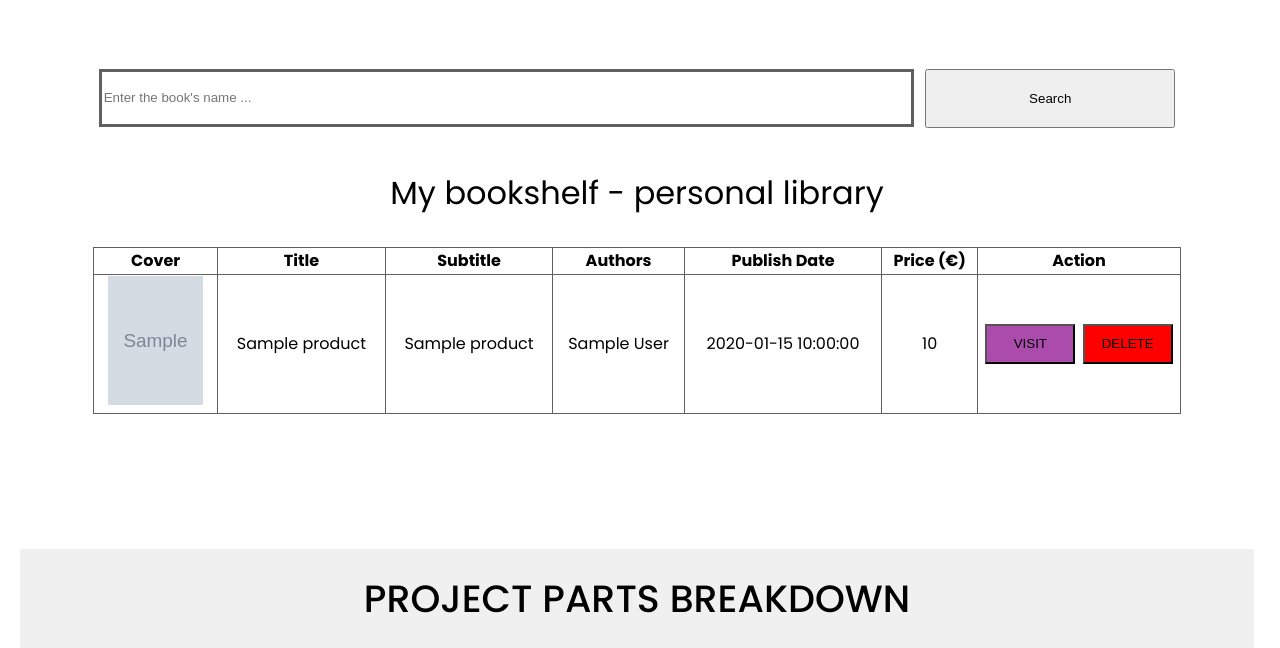
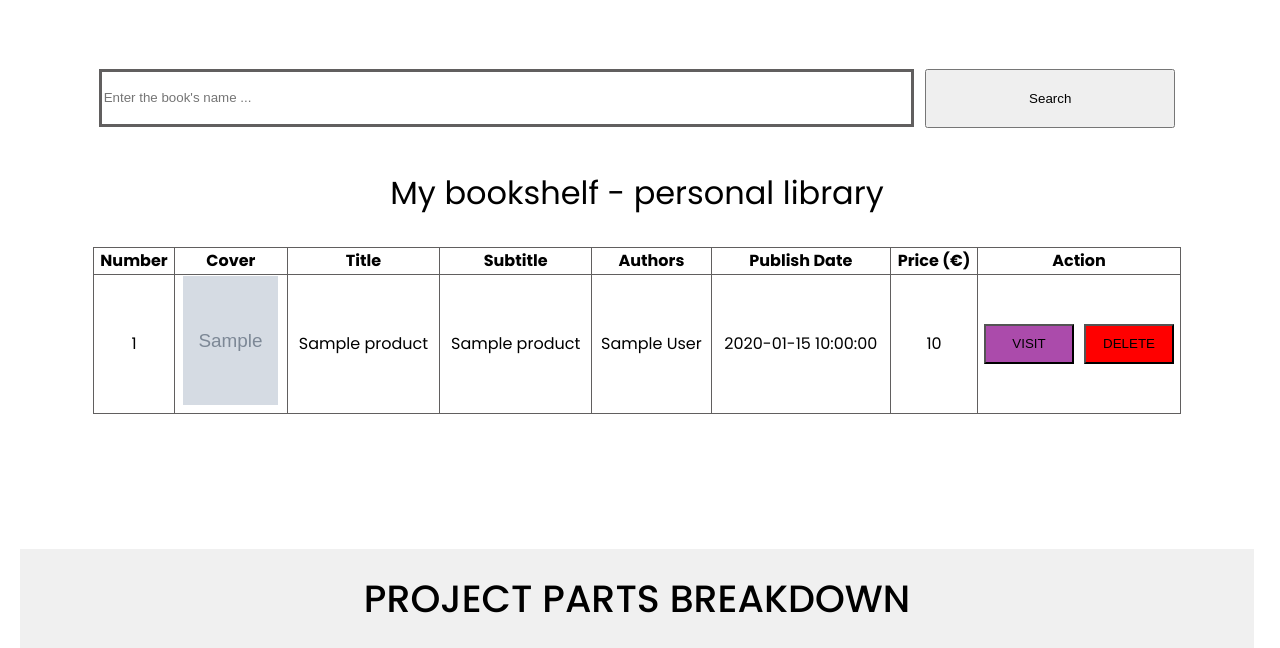
Before and after one commit to firaskoubaa/webappdev-flask, a Flask app: page / in a window 1280 px wide. Shown: the part 1237-1885 px from the top of the page. Run offline with Flask 2, Linux system fonts and the light colour scheme; tables that the repository leaves empty or names only in its code hold one stand-in row (values such as "Sample post"); grey boxes marked "Sample" are stand-in pictures.

Commit message:
add delete and update items in database works fine, next:misc

```diff
--- a/application.py
+++ b/application.py
@@ -17,6 +17,7 @@ def api_fetchdata(subject):
     all_items=response['items']     # extracts value of the key "items" which is another dictionnary
 
     for item_num in range(len(all_items)):
+        rownum += 1
         itemid=all_items[item_num]['id']
         title=all_items[item_num]['volumeInfo']['title']
 
@@ -50,24 +51,28 @@ def api_fetchdata(subject):
             price=all_items[item_num]['saleInfo']['saleability']
 
         previewlink="https://books.google.com/books?id="+itemid
-        # print('book n°'+str(item_num+1)+' id: '+itemid+' cover:'+cover+' title: '+title+' subtitle: '+subtitle+' authors: '+authors+' publishedDate: '+publishedDate+' price: '+price+' previewlink: '+previewlink)
+        # print(cover:'+cover+' title: '+title+' subtitle: '+subtitle+' authors: '+authors+' publishedDate: '+publishedDate+' price: '+price+' previewlink: '+previewlink+'book n°'+str(item_num)+' id: '+itemid+' )
         book_data=[cover,title,subtitle,authors,publishedDate,price,previewlink,rownum]
-        rownum += 1
         matrix_data.append(book_data)
 
 
 #Connect to the webapp database
 mydb = mysql.connector.connect(
-  host="localhost",
-  user="root",
-  password="Mysql=123",
-  database="website_db"
-)
-mycursor = mydb.cursor()
+host="localhost",
+user="root",
+password="Mysql=123",
+database="website_db")
 
-#read data from database
-mycursor.execute("select * from all_products")
-bookshelf_db = mycursor.fetchall()
+# Count the number of stored books
+def rowcountfun():
+    mycursor = mydb.cursor()
+    sql_countcmd = "SELECT COUNT(id) FROM all_products;"
+    mycursor.execute(sql_countcmd)
+    row_count = mycursor.fetchall()
+    print("the number of all rows in the database is=" + str(row_count[0][0]))
+    mycursor.close()
+    return row_count
+
 
 app = Flask(__name__)
 
@@ -77,6 +82,11 @@ def index():
     print(req)
     rs = req.get("research_text")
     print(rs)
+    #read data from database
+    mycursor = mydb.cursor()
+    mycursor.execute("select * from all_products")
+    bookshelf_db = mycursor.fetchall()
+    mycursor.close()
     if rs == None or rs =="":
         return render_template("index.html", bookshelf=bookshelf_db)
     else:
@@ -84,30 +94,99 @@ def index():
         api_fetchdata(research)
         return render_template("index.html", reasearch_tab=matrix_data, bookshelf=bookshelf_db)
 
-@app.route("/ajax_reader", methods=["POST"])
-def ajax_reader():
-    button_id = int(request.form["button_id"])
-    print("button clicked is number: " + str(button_id))
-    if button_id in range(10):
-        # add line button_id data to db
-        sql = "INSERT INTO all_products (cover,title,subtitle,authors,publishedDate,price,previewlink) VALUES (%s, %s, %s,%s, %s, %s,%s)"
-        val = matrix_data[button_id][0:7]
-        mycursor.execute(sql, val)
+
+@app.route("/add", methods=["POST"])
+def add():
+    # button_id = request.form["button_id"]
+    book_to_add_num = request.form['book_to_add_num']
+    print("the book to add is number "+ str(book_to_add_num))
+    # print (matrix_data)
+    # print(type(book_to_add_num))
+    for datarow in matrix_data:
+        if datarow[7]==int(book_to_add_num):
+            print("bbok find here are its credentials")
+            print(datarow)
+            add_chosen_book = datarow[0:7]
+    # Check if there is a place in database and identify the id to be allocated
+    # knowing the nombre of books stored in the database and the already used ids
+    # mycursor = mydb.cursor()
+    # read_id_db = "select id from all_products"
+    # mycursor.execute(read_id_db)
+    # id_db_rawlt=mycursor.fetchall()
+    # mycursor.close()
+    # print(id_db_rawlt)
+    # id_db=[]
+    # for c in id_db_rawlt:
+    #     id_db.append(c[0])
+    #     # print(c[0])
+    # print(id_db)
+
+    # Count the number of stored books
+    row_count = rowcountfun()
+    # if there is an empty place it will add the new chosen book the bookshelf,otherwise it will show a message indicating full database
+    if row_count[0][0] < 10:
+        # possible_db_id=[1,2,3,4,5,6,7,8,9,10]
+        # for i in id_db:
+        #     possible_db_id.remove(i)
+        # print(min(possible_db_id))
+        # id=min(possible_db_id)
+        add_chosen_book.insert(0,row_count[0][0]+1)
+        # print(add_chosen_book)
+        # print(len(add_chosen_book))
+        # add the chosen book data to the database
+        mycursor = mydb.cursor()
+        sql_addcmd = "INSERT INTO all_products (id,cover,title,subtitle,authors,publishedDate,price,previewlink) VALUES (%s ,%s, %s, %s,%s, %s, %s,%s)"
+        mycursor.execute(sql_addcmd, add_chosen_book)
         mydb.commit()
-        render_template("index.html", reasearch_tab=matrix_data, bookshelf=bookshelf_db)
-        return redirect(request.url)
-    elif button_id in range(10,20):
-        # delete line button_id-10 data to db
-        sqlinst="DELETE FROM all_products WHERE id = %s;"
-        rowtodel = (button_id-10,)
-        print(type(rowtodel))
-        mycursor.execute(sqlinst, rowtodel)
+        mycursor.close()
+    else:
+        print("db is full, you have consumed your free 10 books saving ;)")
+
+    return redirect(url_for('index'))
+
+
+@app.route("/delete", methods=["POST"])
+def delete():
+    book_to_delete_id = int(request.form['book_to_delete_id'])
+    print("the book to add is number "+ str(book_to_delete_id))
+
+    # Count the number of stored books
+    row_count = rowcountfun()
+
+    # Delete the chosen book data from the database
+    mycursor = mydb.cursor()
+    sql = "DELETE FROM all_products  WHERE id=%s"
+    mycursor.execute(sql, (book_to_delete_id,))
+    mydb.commit()
+    mycursor.close()
+
+    # Update rows id after deleing a row
+    mycursor = mydb.cursor()
+    for r in range(book_to_delete_id,row_count[0][0]):
+        sql_updatecmd = "UPDATE all_products SET id = '%s' WHERE id =%s;"
+        before_after_id=[r,r+1]
+        mycursor.execute(sql_updatecmd, before_after_id)
         mydb.commit()
-        return redirect(request.url)
+    mycursor.close()
+
+    return redirect(url_for('index'))
+
+
+
+
+
+# @app.route("/ajax_reader", methods=["GET","POST"])
+# def ajax_reader():
+#     if request.method == 'POST':
+#         button_id = int(request.form["button_id"])
+#         print("button clicked is number: " + str(button_id))
+#
+
+
 
 @app.route("/project1")
 def project1():
-    return render_template("project1.html")
+    return redirect("/project2")
 
 @app.route("/project2")
 def project2():
@@ -119,6 +198,11 @@ def project3():
 
 
 
+
+
+
 if __name__=="__main__":
     # app.run()
+    # app.jinja_env.auto_reload = True
+    # app.config['TEMPLATES_AUTO_RELOAD'] = True
     app.run(debug=True)
--- a/static/script.js
+++ b/static/script.js
@@ -30,18 +30,21 @@ function scrollFunction() {
     mybutton.style.display = "none";
   }
 }
-
-// Adding data row to the bookshel database &&& deleating data from the bbokshelf
-function do_ajax(p) {
-  var req = new XMLHttpRequest();
-  var button_id = p;
-  req.open('POST', '/ajax_reader', true);
-  req.setRequestHeader('content-type', 'application/x-www-form-urlencoded;charset=UTF-8');
-  req.send("button_id=" + button_id);
-}
-
 // When the user clicks on the button, scroll to the top of the document
 function movetotop_Function() {
   document.body.scrollTop = 0; // For Safari
   document.documentElement.scrollTop = 0; // For Chrome, Firefox, IE and Opera
 }
+
+
+
+
+
+// Adding data row to the bookshel database &&& deleating data from the bbokshelf
+// function do_ajax(p) {
+//   var req = new XMLHttpRequest();
+//   var button_id = p;
+//   req.open('POST', '/ajax_reader', true);
+//   req.setRequestHeader('content-type', 'application/x-www-form-urlencoded;charset=UTF-8');
+//   req.send("button_id=" + button_id);
+// }
--- a/static/style.css
+++ b/static/style.css
@@ -179,34 +179,72 @@ tr img{
   width: 95px;
   height: 129px;
 }
-#action_row{
+.action_row {
   width: 200px;
-  text-decoration: none;
 }
-#action_row a{
-  text-decoration: none;
+.action_row div{
+  display: flex;
+  /* width: 200px;*/
+  /* height:40px; */
+  /* width: 100%;
+  height: 100%; */
+  /* justify-content: center;
+  text-align: center;
+   align-items: center; */
+  /* margin: auto;
+  padding: auto; */
+  /* flex-wrap: wrap; */
+  /* border: 5px solid orangered; */
+
+}
+.add_form,.visit_a, .delete_form{
+  width: 90px;
+  height:40px;
+  margin: auto;
+  padding: auto;
+  position: relative;
+  display: flex;
+  /* align-items: center; */
+  /* justify-content: center; */
+  /* text-align: center;  */
+  /* position: relative; */
+  /* border: 5px solid yellow; */
 }
 .add_button{
   width: 90px;
   height:40px;
+  position: absolute;
+  top: 50%;
+  transform: translateY(-50%);
   background-color:rgb(77, 168, 77);
   cursor: pointer;
-  margin-left: 3px;
-}
+    /* margin: 0; */
+  /* -ms-transform: translateY(-50%); */
+  /* margin-left: 3px; */
+  }
 .delete_button{
   width: 90px;
   height:40px;
+  position: absolute;
+  top: 50%;
+  transform: translateY(-50%);
   background-color: red;
   cursor: pointer;
-  margin-left: 3px;
 }
 .visit_button{
   width: 90px;
   height:40px;
   background-color:rgba(138, 5, 138, 0.719);
   cursor: pointer;
+  position: absolute;
+  top: 50%;
+  transform: translateY(-50%);
+  /* margin: 0; */
+  /* -ms-transform: translateY(-50%); */
 }
-
+.to_be_hidden{
+  display: none;
+}
 /* PROJECT PARTS BREAKDOWN */
 .all_projects_title {
   font-size: 38px;
--- a/templates/index.html
+++ b/templates/index.html
@@ -63,6 +63,7 @@
 		<table id="book_search_table">
 			<caption>Researched book table</caption>
 			<tr>
+				<th>Number</th>
 				<th>Cover</th>
 				<th>Title</th>
 				<th>Subtitle</th>
@@ -74,13 +75,24 @@
 
 			{% for row in reasearch_tab %}
 			<tr>
+				<td>{{row.7}}</td>
 				<td> <a href=" {{row.6}}" target="_blank"> <img src="{{row.0}}" alt="Book Cover"></a> </td>
 				<td>{{row.1}}</td>
 				<td>{{row.2}}</td>
 				<td>{{row.3}}</td>
 				<td>{{row.4}}</td>
 				<td>{{row.5}}</td>
-				<td id="action_row"> <a href="{{row.6}}" target="_blank"> <input class="visit_button" type="submit" value="VISIT"> </a> <input class="add_button" id="{{row.7}}" onclick="do_ajax(this.id)" type="submit" value="ADD"></td>
+				<td class="action_row">
+					<div>
+						<a href="{{row.6}}" target="_blank" class="visit_a">
+							<input class="visit_button" type="submit" value="VISIT">
+						</a>
+						<form action="/add" method="POST"  class="add_form">
+							<input type="text" class="to_be_hidden" name="book_to_add_num" value="{{row.7}}">
+							<input class="add_button" type="submit" value="ADD">
+						</form>
+					</div>
+				</td>
 			</tr>
 			{% endfor  %}
 
@@ -89,6 +101,7 @@
 		<table>
 			<caption>My bookshelf - personal library</caption>
 			<tr>
+				<th>Number</th>
 				<th>Cover</th>
 				<th>Title</th>
 				<th>Subtitle</th>
@@ -100,13 +113,25 @@
 
 			{% for book in bookshelf %}
 			<tr>
-				<td><img src="{{book.1}}" alt="Book Cover"></td>
+				<td>{{book.0}}</td>
+				<td><a href=" {{book.7}}" target="_blank"> <img src="{{book.1}}" alt="Book Cover"> </a> </td>
 				<td>{{book.2}}</td>
 				<td>{{book.3}}</td>
 				<td>{{book.4}}</td>
 				<td>{{book.5}}</td>
 				<td>{{book.6}}</td>
-				<td id="action_row"> <a href="{{book.7}}" target="_blank"> <input class="visit_button" type="submit" value="VISIT"> </a> <input class="delete_button" id="1{{book.0}}" onclick="do_ajax(this.id)" type="submit" value="DELETE"></td>
+				<!-- <td id="action_row"> <a href="{{book.7}}" target="_blank"> <input class="visit_button" type="submit" value="VISIT"> </a> <input class="delete_button" id="1{{book.0}}" onclick="do_ajax(this.id)" type="submit" value="DELETE"></td> -->
+				<td class="action_row">
+					<div>
+						<a href="{{book.7}}" target="_blank" class="visit_a">
+							<input class="visit_button" type="submit" value="VISIT">
+						</a>
+						<form action="/delete" method="POST"  class="delete_form">
+							<input type="text" class="to_be_hidden" name="book_to_delete_id" value="{{book.0}}">
+							<input class="delete_button" type="submit" value="DELETE">
+						</form>
+					</div>
+				</td>
 			</tr>
 			{% endfor  %}
 
```
